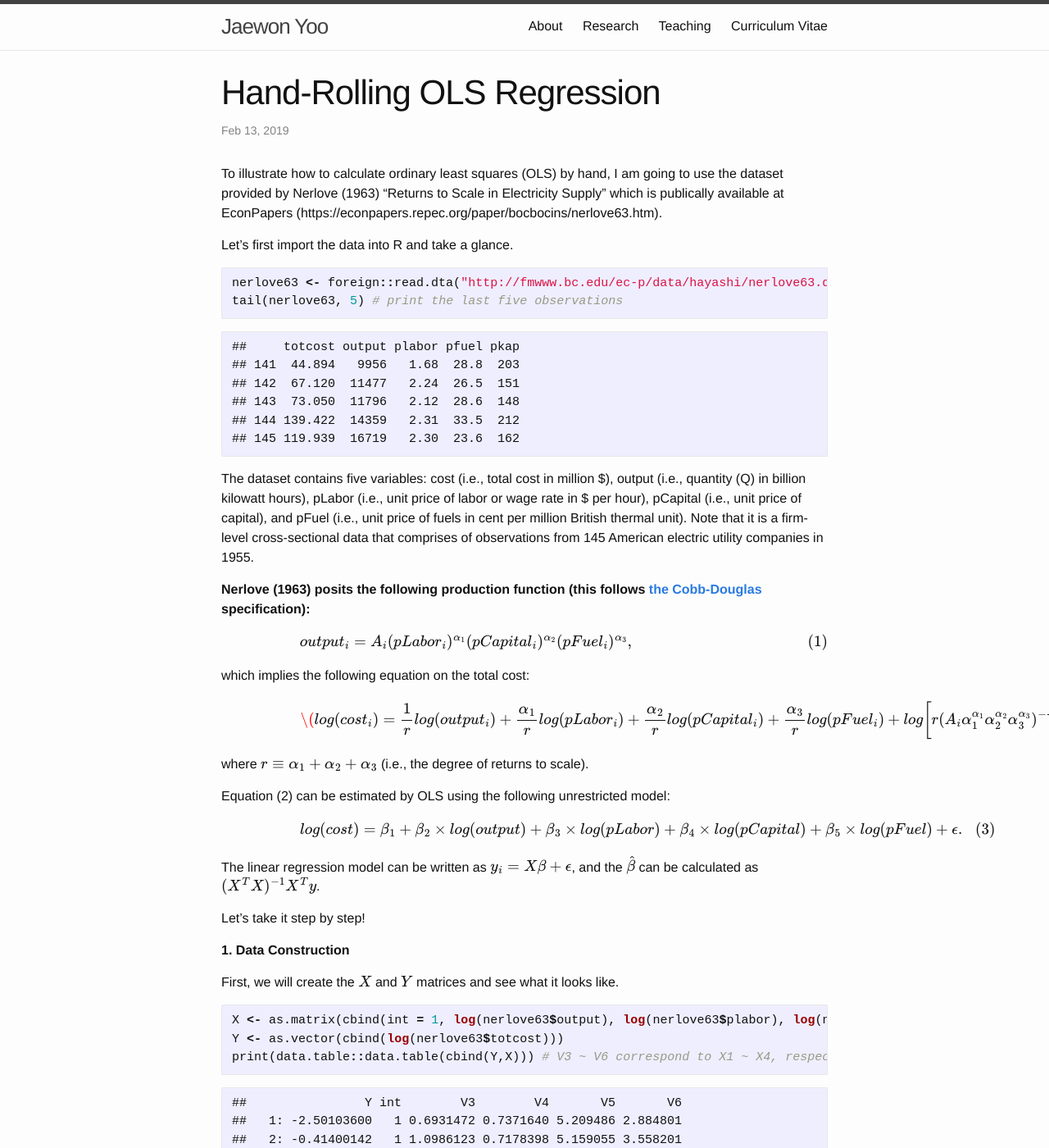
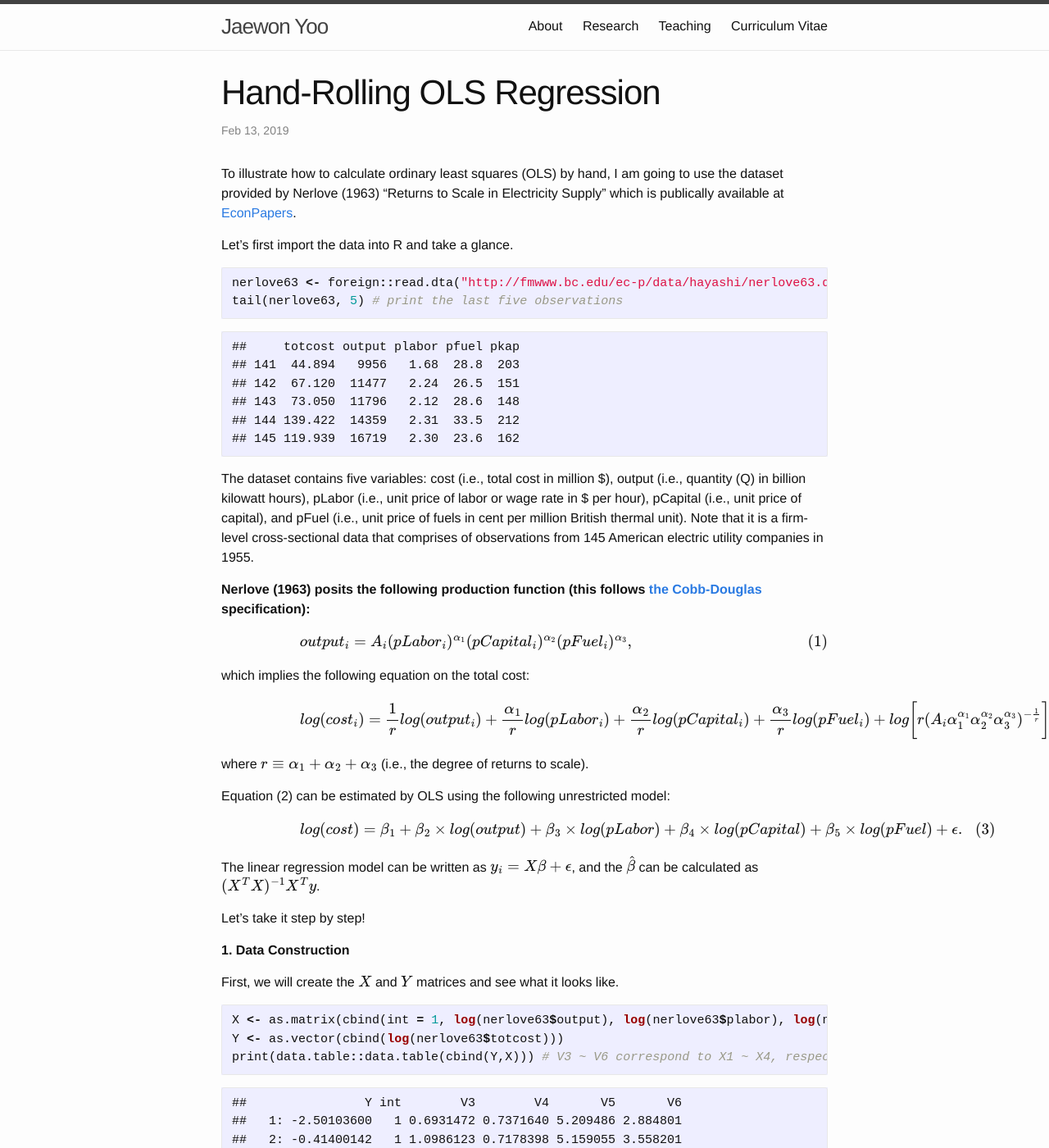
Before and after one commit to j1yoo/j1yoo.github.io, a Jekyll site: the page built from _posts/2019-02-13-hand-rolling_ols.md, in a window 1280 px wide and 1400 px high. Shown: the whole window at 82% size. Built offline with Jekyll 4.4.1, drawn with Linux system fonts in a browser that asks for light colours; formulas are drawn with MathJax 3; some of the changed text lies outside the part shown.

Commit message:
Update 2019-02-13-hand-rolling_ols.md

````diff
--- a/_posts/2019-02-13-hand-rolling_ols.md
+++ b/_posts/2019-02-13-hand-rolling_ols.md
@@ -4,7 +4,7 @@ title: "Hand-Rolling OLS Regression"
 categories: misc
 ---
 
-To illustrate how to calculate ordinary least squares (OLS) by hand, I am going to use the dataset provided by Nerlove (1963) "Returns to Scale in Electricity Supply" which is publically available at EconPapers (https://econpapers.repec.org/paper/bocbocins/nerlove63.htm).
+To illustrate how to calculate ordinary least squares (OLS) by hand, I am going to use the dataset provided by Nerlove (1963) "Returns to Scale in Electricity Supply" which is publically available at [EconPapers](https://econpapers.repec.org/paper/bocbocins/nerlove63.htm).
 
 Let's first import the data into R and take a glance.
 
@@ -31,9 +31,7 @@ $$output_{i} = A_{i}(pLabor_{i})^{\alpha_{1}}(pCapital_{i})^{\alpha_{2}}(pFuel_{
 
 which implies the following equation on the total cost:
 
-\begin{align}
 $$log(cost_{i}) = \frac{1}{r}log(output_{i})+\frac{\alpha_{1}}{r}log(pLabor_{i})+\frac{\alpha_{2}}{r}log(pCapital_{i})+\frac{\alpha_{3}}{r}log(pFuel_{i})+log \biggl[r(A_{i}\alpha_{1}^{\alpha_{1}}\alpha_{2}^{\alpha_{2}}\alpha_{3}^{\alpha_{3}})^{-\frac{1}{r}}\biggl], \tag{2}$$
-\end{align}
 
 where $$r \equiv \alpha_{1} + \alpha_{2} + \alpha_{3}$$ (i.e., the degree of returns to scale).
 
@@ -107,7 +105,7 @@ print(b)
 
 __3. The Standard Errors for the Coefficients__
 
-First, we calculate the residuals of the model $\epsilon$ can be calculated as follows:
+First, we calculate the residuals of the model $$\epsilon$$ can be calculated as follows:
 
 ```r
 n <- length(Y) # number of observations
````
